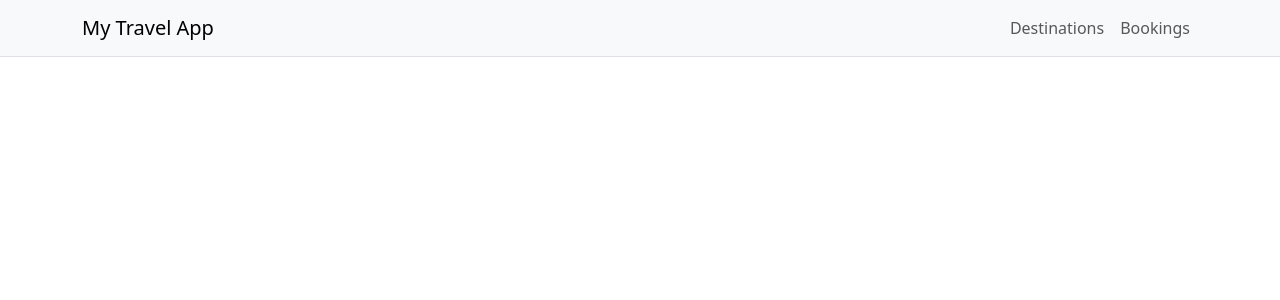
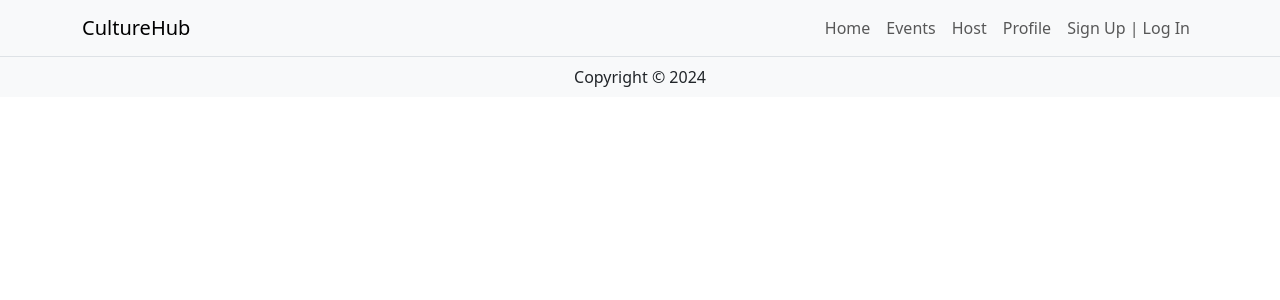
Before and after one commit to TiredTom22/IAB207-Assessment-2-CultureHub-Web-app, a Flask app: page / in a window 1280 px wide. Shown: the top 300 px of the page. Run offline with Flask 3, Linux system fonts and the light colour scheme; some libraries are stand-ins or nearby versions.

Commit message:
Updated Navbar and Footer

```diff
--- a/a2_group2/website/templates/base.html
+++ b/a2_group2/website/templates/base.html
@@ -14,9 +14,7 @@
       <!-- Navbar -->
       <nav class="navbar navbar-expand-lg navbar-light bg-light">
          <div class="container">
-
-            <!-- Your Travel App Name or Logo -->
-            <a href="/" class="navbar-brand">My Travel App</a>
+            <a href="/" class="navbar-brand">CultureHub</a>
             <button class="navbar-toggler" type="button" data-bs-toggle="collapse"
                data-bs-target="#navbarSupportedContent" aria-controls="navbarSupportedContent" aria-expanded="false"
                aria-label="Toggle navigation">
@@ -26,8 +24,11 @@
             <!-- Navbar -->
             <div class="collapse navbar-collapse justify-content-end" id="navbarSupportedContent">
                <div class="navbar-nav ml-auto">
-                  <a class="nav-item nav-link" href="#">Destinations</a>
-                  <a class="nav-item nav-link" href="#">Bookings</a>
+                  <a class="nav-item nav-link" href="#">Home</a>
+                  <a class="nav-item nav-link" href="#">Events</a>
+                  <a class="nav-item nav-link" href="#">Host</a>
+                  <a class="nav-item nav-link" href="#">Profile</a>
+                  <a class="nav-item nav-link" href="#">Sign Up | Log In</a>
                </div>
             </div>
          </div>
@@ -58,7 +59,9 @@
     {% endblock %}
 
     <footer class="footer">
-        <!-- Your footer should go here -->
+        <div class="text-center py-2 bg-light">
+            <span class="text-dark">Copyright &copy; 2024</span>
+        </div>
     </footer>
     <script src="https://cdn.jsdelivr.net/npm/bootstrap@5.3.2/dist/js/bootstrap.bundle.min.js" integrity="sha384-C6RzsynM9kWDrMNeT87bh95OGNyZPhcTNXj1NW7RuBCsyN/o0jlpcV8Qyq46cDfL" crossorigin="anonymous"></script>
 </body>
```
